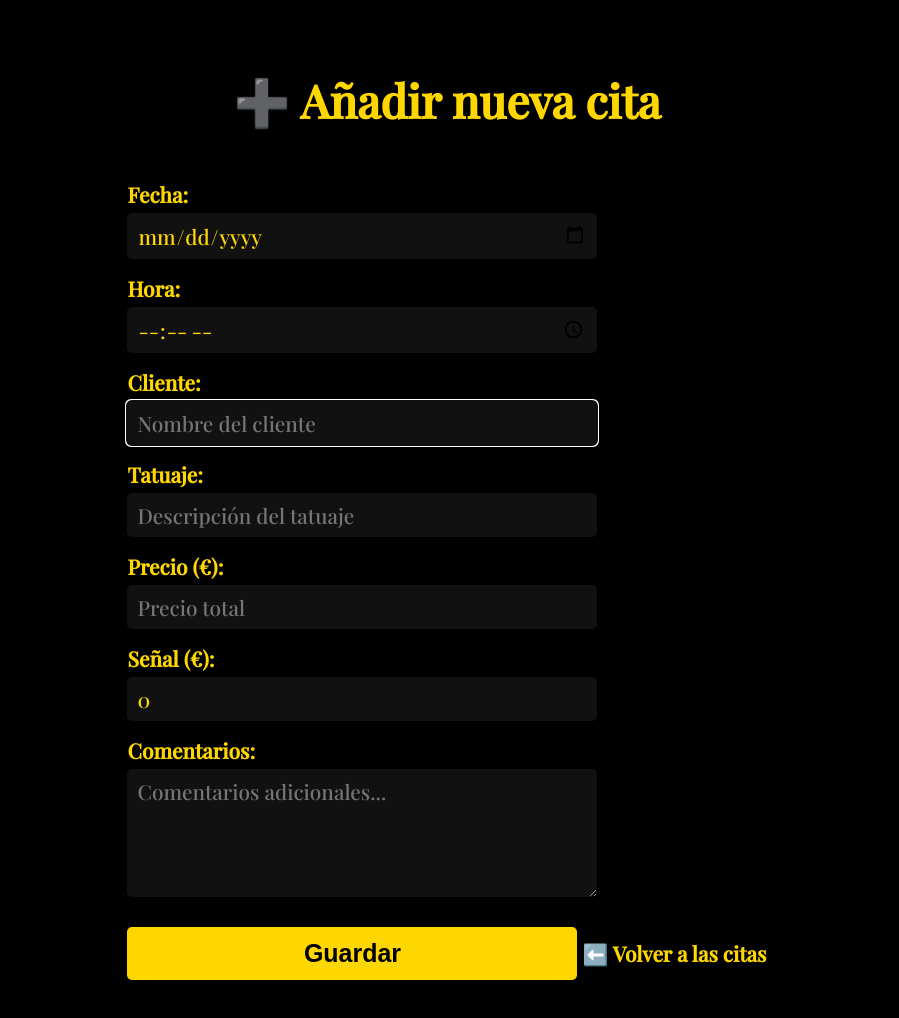
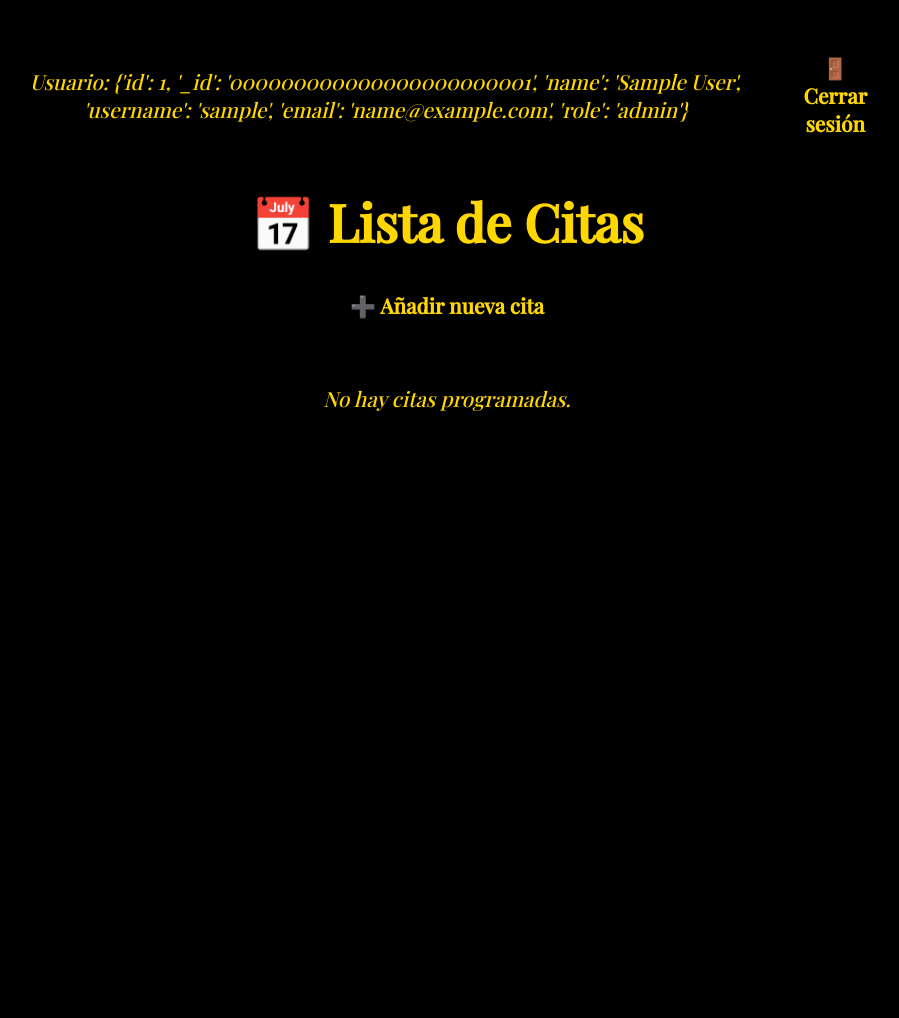
Before and after one commit to phoenixgabba/Agenda-Citas, a Flask app: page /nueva in a window 1280 px wide. Shown: the whole page, without its empty margins (193-1092 px from the left). After the commit the page ends 411 px from the top, so only its background shows below. Run offline with Flask 3, Linux system fonts and the light colour scheme; the visitor is signed in with stand-in values (Sample User, id 1).

Commit message:
nueva_cita.html

```diff
--- a/templates/nueva_cita.html
+++ b/templates/nueva_cita.html
@@ -2,7 +2,8 @@
 <html lang="es">
 <head>
     <meta charset="UTF-8">
-    <title>Nueva Cita</title>
+    <meta name="viewport" content="width=device-width, initial-scale=1.0">
+    <title>Gestor de Citas</title>
     <link href="https://fonts.googleapis.com/css2?family=Playfair+Display:wght@500&display=swap" rel="stylesheet">
     <style>
         body {
@@ -13,84 +14,143 @@
             padding: 30px;
             font-size: 1.3em;
         }
-        form {
-            margin-top: 20px;
-            display: inline-block;
-            text-align: left;
-            max-width: 450px;
-            width: 100%;
+        table {
+            margin: 0 auto;
+            border-collapse: collapse;
+            width: 90%;
+            max-width: 900px;
         }
-        label {
-            display: block;
-            margin-top: 15px;
-            font-weight: bold;
+        th, td {
+            border: 1px solid #FFD700;
+            padding: 10px 15px;
         }
-        input, textarea {
-            width: 100%;
-            padding: 8px 10px;
-            margin-top: 5px;
-            border: none;
-            border-radius: 5px;
+        th {
+            background-color: #222;
+        }
+        td {
             background-color: #111;
-            color: #FFD700;
-            font-family: inherit;
-            font-size: 1em;
-            resize: vertical;
-        }
-        button {
-            margin-top: 25px;
-            padding: 12px 25px;
-            background-color: #FFD700;
-            color: #000;
-            border: none;
-            border-radius: 5px;
-            cursor: pointer;
-            font-weight: bold;
-            font-size: 1.2em;
-            width: 100%;
         }
         a {
             color: #FFD700;
             text-decoration: none;
+            font-weight: bold;
+            margin: 15px;
             display: inline-block;
-            margin-top: 25px;
-            font-weight: bold;
         }
         a:hover {
             text-decoration: underline;
         }
+        .flash-success {
+            color: #0f0;
+            margin-bottom: 20px;
+            font-weight: bold;
+        }
+        .flash-error {
+            color: #f33;
+            margin-bottom: 20px;
+            font-weight: bold;
+        }
+        .flash-warning {
+            color: #ffa500;
+            margin-bottom: 20px;
+            font-weight: bold;
+        }
+        .flash-info {
+            color: #00f;
+            margin-bottom: 20px;
+            font-weight: bold;
+        }
         h1 {
-            margin-bottom: 15px;
-            font-size: 2.2em;
+            margin-bottom: 20px;
+            font-size: 2.5em;
+        }
+        .no-citas {
+            margin-top: 50px;
+            font-style: italic;
+        }
+        button.eliminar-btn {
+            background: none;
+            border: none;
+            color: #FFD700;
+            cursor: pointer;
+            font-weight: bold;
+            font-size: 1em;
+            padding: 0;
+        }
+        button.eliminar-btn:hover {
+            text-decoration: underline;
+        }
+        .top-bar {
+            display: flex;
+            justify-content: space-between;
+            align-items: center;
+            max-width: 900px;
+            margin: 0 auto 30px;
+            padding: 0 10px;
+        }
+        .top-bar span {
+            font-style: italic;
         }
     </style>
 </head>
 <body>
-    <h1>➕ Añadir nueva cita</h1>
-    <form method="POST">
-        <label for="fecha">Fecha:</label>
-        <input type="date" name="fecha" id="fecha" required>
 
-        <label for="hora">Hora:</label>
-        <input type="time" name="hora" id="hora" required>
+    <div class="top-bar">
+        <span>Usuario: {{ session.usuario }}</span>
+        <a href="/logout">🚪 Cerrar sesión</a>
+    </div>
 
-        <label for="cliente">Cliente:</label>
-        <input type="text" name="cliente" id="cliente" required placeholder="Nombre del cliente" autocomplete="off" autofocus>
+    {% with messages = get_flashed_messages(with_categories=true) %}
+      {% if messages %}
+        <div>
+          {% for category, message in messages %}
+            <p class="flash-{{ category }}">{{ message }}</p>
+          {% endfor %}
+        </div>
+      {% endif %}
+    {% endwith %}
 
-        <label for="tatuaje">Tatuaje:</label>
-        <input type="text" name="tatuaje" id="tatuaje" required placeholder="Descripción del tatuaje" autocomplete="off">
+    <h1>📅 Lista de Citas</h1>
+    <a href="/nueva">➕ Añadir nueva cita</a>
 
-        <label for="precio">Precio (€):</label>
-        <input type="number" step="0.01" min="0" name="precio" id="precio" required placeholder="Precio total">
+    {% if citas|length == 0 %}
+        <p class="no-citas">No hay citas programadas.</p>
+    {% else %}
+    <table>
+        <thead>
+            <tr>
+                <th>Fecha</th>
+                <th>Hora</th>
+                <th>Cliente</th>
+                <th>Tatuaje</th>
+                <th>Precio (€)</th>
+                <th>Señal (€)</th>
+                <th>Comentarios</th>
+                <th>Editar</th>
+                <th>Eliminar</th>
+            </tr>
+        </thead>
+        <tbody>
+            {% for cita in citas %}
+            <tr>
+                <td>{{ cita.fecha }}</td>
+                <td>{{ cita.hora }}</td>
+                <td>{{ cita.cliente }}</td>
+                <td>{{ cita.tatuaje }}</td>
+                <td>{{ "%.2f"|format(cita.precio) }}</td>
+                <td>{{ "%.2f"|format(cita.senal if cita.senal is defined else 0) }}</td>
+                <td>{{ cita.comentarios|default('') }}</td>
+                <td><a href="/editar/{{ loop.index0 }}">✏️ Editar</a></td>
+                <td>
+                    <form action="/eliminar/{{ loop.index0 }}" method="POST" onsubmit="return confirm('¿Seguro que quieres eliminar esta cita?');">
+                        <button type="submit" class="eliminar-btn">🗑️ Eliminar</button>
+                    </form>
+                </td>
+            </tr>
+            {% endfor %}
+        </tbody>
+    </table>
+    {% endif %}
 
-        <label for="senal">Señal (€):</label>
-        <input type="number" step="0.01" min="0" name="senal" id="senal" value="0" placeholder="Cantidad entregada">
-
-        <label for="comentarios">Comentarios:</label>
-        <textarea name="comentarios" id="comentarios" rows="4" placeholder="Comentarios adicionales..."></textarea>
-
-        <button type="submit">Guardar</button>
-    </form>
-    <a href="/">⬅️ Volver a las citas</a>
 </body>
 </html>
```
